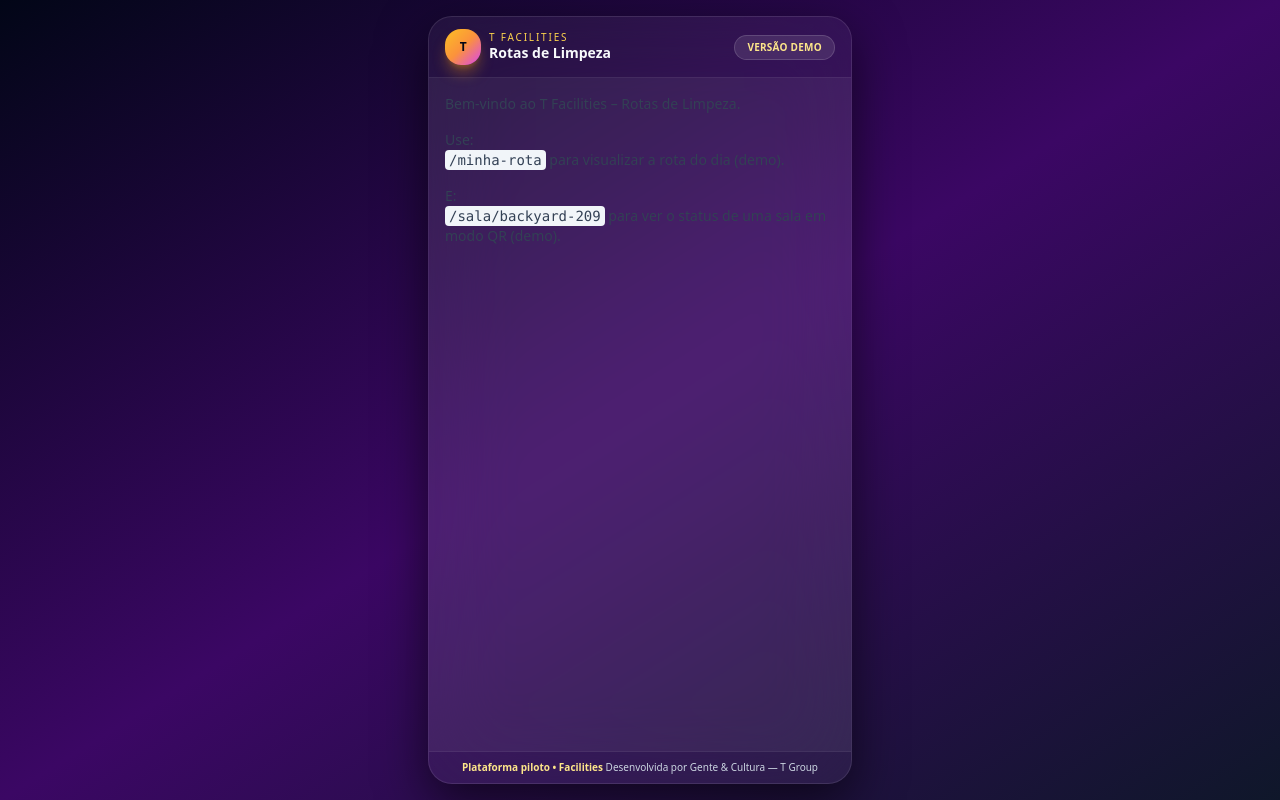
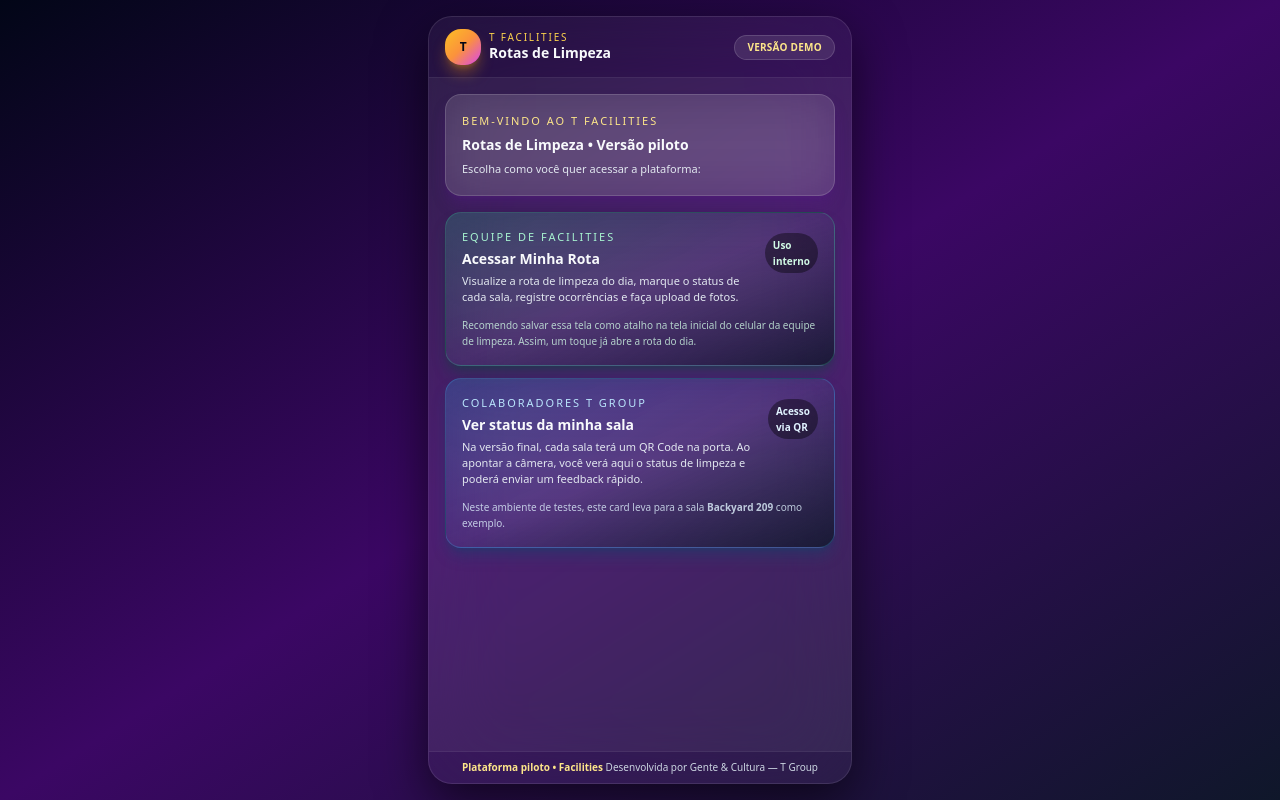
Before and after one commit to morenotgroup/t-facilities-rotas, a Next.js app: page / in a window 1280 px wide. Built offline with nearby package versions, Linux system fonts and the light colour scheme.

Commit message:
Update page.tsx

```diff
--- a/app/page.tsx
+++ b/app/page.tsx
@@ -1,23 +1,79 @@
+// app/page.tsx
+import Link from 'next/link'
+
 export default function Home() {
   return (
-    <div className="flex flex-col gap-4 p-4 text-sm text-slate-700">
-      <p>Bem-vindo ao T Facilities – Rotas de Limpeza.</p>
-      <p>
-        Use:
-        <br />
-        <code className="rounded bg-slate-100 px-1 py-0.5">
-          /minha-rota
-        </code>{' '}
-        para visualizar a rota do dia (demo).
-      </p>
-      <p>
-        E:
-        <br />
-        <code className="rounded bg-slate-100 px-1 py-0.5">
-          /sala/backyard-209
-        </code>{' '}
-        para ver o status de uma sala em modo QR (demo).
-      </p>
+    <div className="flex h-full flex-col gap-4 p-4 pb-6 text-slate-50">
+      <section className="rounded-2xl border border-white/15 bg-white/10 p-4 text-sm shadow-lg shadow-purple-900/40 backdrop-blur-xl">
+        <p className="text-[11px] uppercase tracking-[0.18em] text-amber-200">
+          Bem-vindo ao T Facilities
+        </p>
+        <p className="mt-1 text-sm font-semibold">
+          Rotas de Limpeza • Versão piloto
+        </p>
+        <p className="mt-1 text-[11px] text-slate-200">
+          Escolha como você quer acessar a plataforma:
+        </p>
+      </section>
+
+      <section className="flex flex-col gap-3 text-xs">
+        {/* Card 1 – Equipe de Facilities */}
+        <Link
+          href="/minha-rota"
+          className="group rounded-2xl border border-emerald-400/25 bg-gradient-to-br from-emerald-500/20 via-emerald-500/5 to-slate-900/80 p-4 shadow-lg shadow-emerald-900/40 backdrop-blur-2xl transition hover:border-emerald-300/70 hover:shadow-emerald-400/50"
+        >
+          <div className="flex items-start justify-between gap-2">
+            <div>
+              <p className="text-[11px] uppercase tracking-[0.18em] text-emerald-200">
+                Equipe de Facilities
+              </p>
+              <p className="mt-1 text-sm font-semibold text-slate-50">
+                Acessar Minha Rota
+              </p>
+              <p className="mt-1 text-[11px] text-slate-200">
+                Visualize a rota de limpeza do dia, marque o status de cada sala,
+                registre ocorrências e faça upload de fotos.
+              </p>
+            </div>
+            <div className="mt-1 rounded-full bg-black/40 px-2 py-1 text-[10px] font-semibold text-emerald-100">
+              Uso interno
+            </div>
+          </div>
+          <p className="mt-3 text-[10px] text-emerald-100/80">
+            Recomendo salvar essa tela como atalho na tela inicial do celular da
+            equipe de limpeza. Assim, um toque já abre a rota do dia.
+          </p>
+        </Link>
+
+        {/* Card 2 – Colaboradores em geral */}
+        <Link
+          href="/sala/backyard-209"
+          className="group rounded-2xl border border-sky-400/25 bg-gradient-to-br from-sky-500/20 via-sky-500/5 to-slate-900/80 p-4 shadow-lg shadow-sky-900/40 backdrop-blur-2xl transition hover:border-sky-300/70 hover:shadow-sky-400/50"
+        >
+          <div className="flex items-start justify-between gap-2">
+            <div>
+              <p className="text-[11px] uppercase tracking-[0.18em] text-sky-200">
+                Colaboradores T Group
+              </p>
+              <p className="mt-1 text-sm font-semibold text-slate-50">
+                Ver status da minha sala
+              </p>
+              <p className="mt-1 text-[11px] text-slate-200">
+                Na versão final, cada sala terá um QR Code na porta. Ao apontar a
+                câmera, você verá aqui o status de limpeza e poderá enviar um
+                feedback rápido.
+              </p>
+            </div>
+            <div className="mt-1 rounded-full bg-black/40 px-2 py-1 text-[10px] font-semibold text-sky-100">
+              Acesso via QR
+            </div>
+          </div>
+          <p className="mt-3 text-[10px] text-sky-100/80">
+            Neste ambiente de testes, este card leva para a sala{' '}
+            <span className="font-semibold">Backyard 209</span> como exemplo.
+          </p>
+        </Link>
+      </section>
     </div>
   )
 }
```
